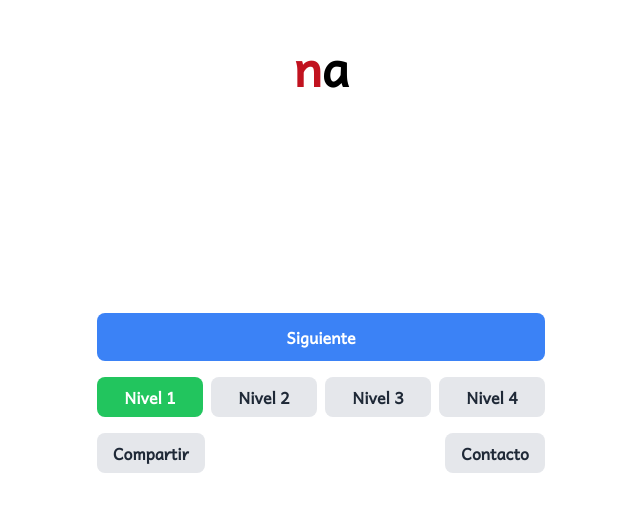
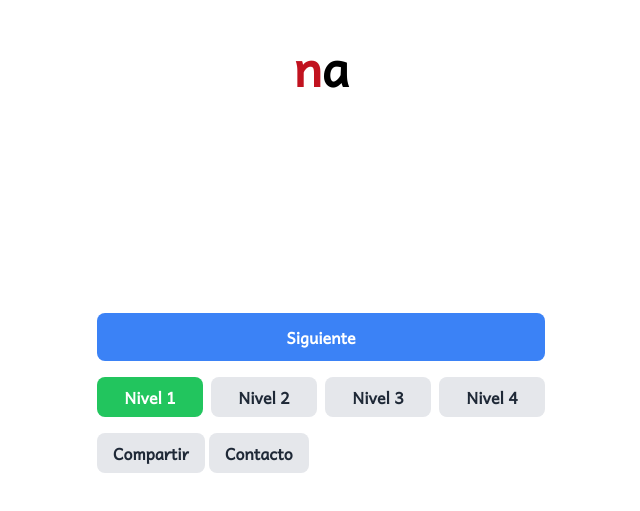
Before and after one commit to JavierCLT/LeyendoJuntos, a website: page index.html in a window 1280 px wide. Shown: the part 247-758 px from the top of the page, without its empty margins (319-959 px from the left). Drawn offline with Linux system fonts and the light colour scheme.

Commit message:
Update index.html

```diff
--- a/index.html
+++ b/index.html
@@ -43,7 +43,7 @@
             </div>
 
             <!-- Bottom Buttons (fill the available width with space between) -->
-            <div class="flex justify-between gap-4"> <!-- Adjusted gap-4 for spacing -->
+            <div> <!-- Adjusted gap-4 for spacing -->
                 <button id="shareButton" class="flex-1 bg-gray-200 hover:bg-gray-300 text-gray-800 font-semibold text-sm py-2 px-4 rounded-lg transition duration-300 ease-in-out">Compartir</button>
                 <button id="contactButton" class="flex-1 bg-gray-200 hover:bg-gray-300 text-gray-800 font-semibold text-sm py-2 px-4 rounded-lg transition duration-300 ease-in-out">Contacto</button>
             </div>
```
